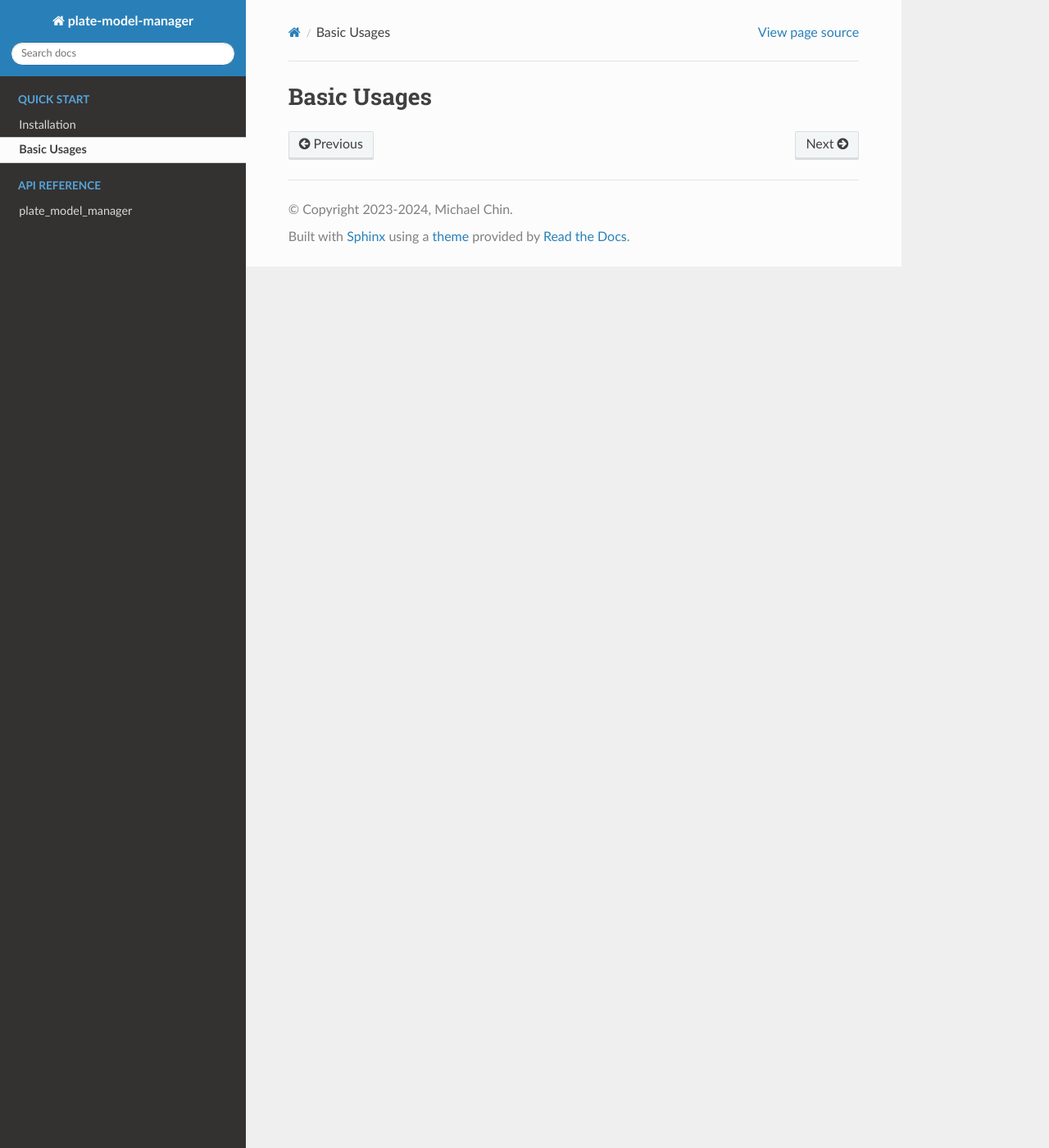
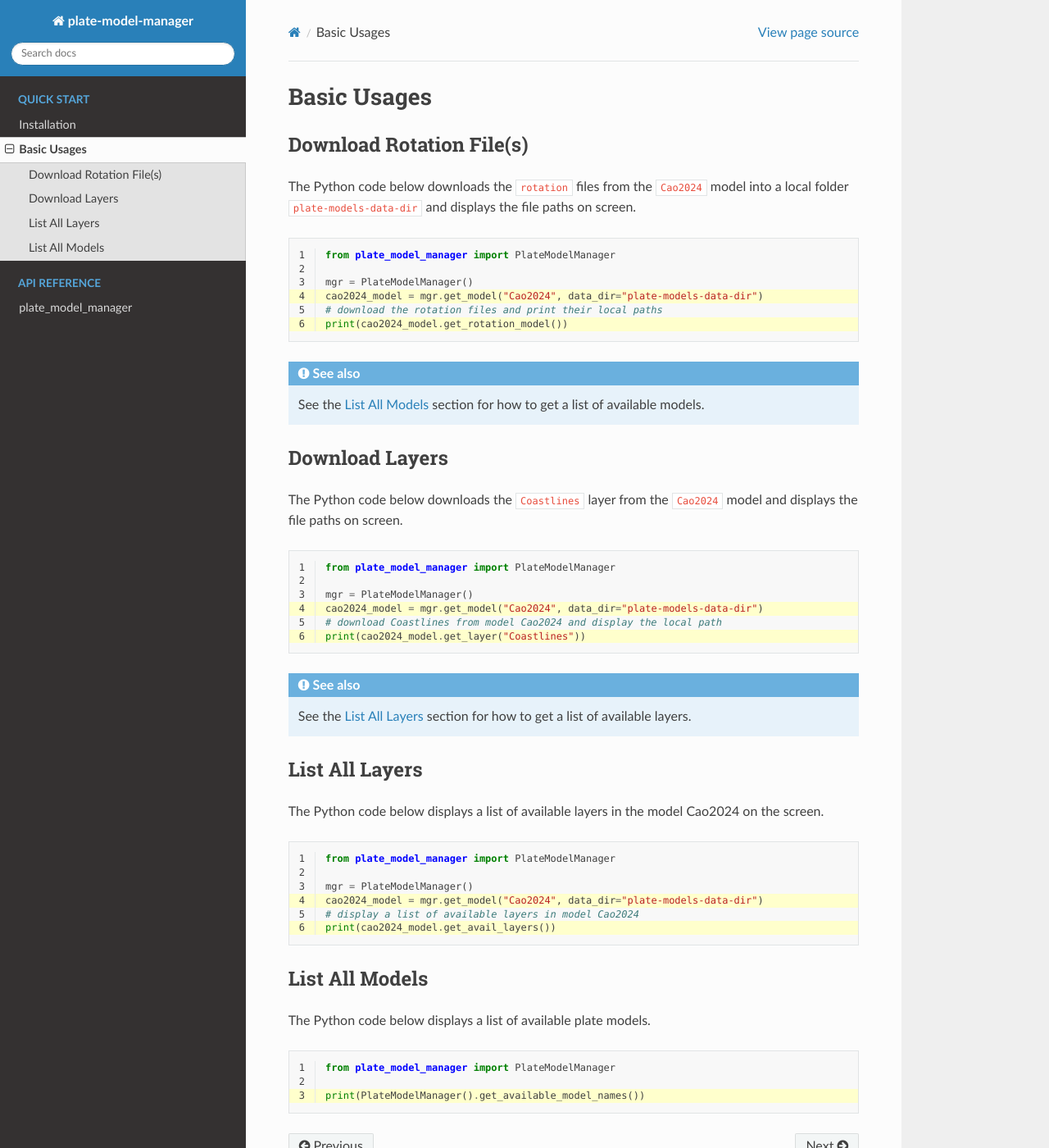
Before and after one commit to michaelchin/plate-model-manager, a Sphinx documentation site: the page built from doc/source/basic_usages.rst, in a window 1280 px wide and 1400 px high. Shown: the whole window at 82% size. Built offline with Sphinx 7.4.7 and the Read the Docs theme 3.1.0, drawn with Linux system fonts in a browser that asks for light colours.

Commit message:
update basic usages

```diff
--- a/doc/source/basic_usages.rst
+++ b/doc/source/basic_usages.rst
@@ -1,2 +1,75 @@
 Basic Usages
 ============
+
+Download Rotation File(s)
+-------------------------
+
+The Python code below downloads the ``rotation`` files from the ``Cao2024`` model into a local folder ``plate-models-data-dir``
+and displays the file paths on screen.
+
+.. code-block:: python
+    :linenos:
+    :emphasize-lines: 4,6
+
+    from plate_model_manager import PlateModelManager
+
+    mgr = PlateModelManager()
+    cao2024_model = mgr.get_model("Cao2024", data_dir="plate-models-data-dir")
+    # download the rotation files and print their local paths
+    print(cao2024_model.get_rotation_model())
+
+.. seealso::
+    See the :ref:`list-all-models` section for how to get a list of available models.
+
+Download Layers
+---------------
+
+The Python code below downloads the ``Coastlines`` layer from the ``Cao2024`` model
+and displays the file paths on screen.
+
+.. code-block:: python
+    :linenos:
+    :emphasize-lines: 4,6
+
+    from plate_model_manager import PlateModelManager
+
+    mgr = PlateModelManager()
+    cao2024_model = mgr.get_model("Cao2024", data_dir="plate-models-data-dir")
+    # download Coastlines from model Cao2024 and display the local path
+    print(cao2024_model.get_layer("Coastlines"))
+
+.. seealso::
+    See the :ref:`list-all-layers` section for how to get a list of available layers.
+
+.. _list-all-layers:
+
+List All Layers
+---------------
+
+The Python code below displays a list of available layers in the model Cao2024 on the screen.
+
+.. code-block:: python
+    :linenos:
+    :emphasize-lines: 4,6
+
+    from plate_model_manager import PlateModelManager
+
+    mgr = PlateModelManager()
+    cao2024_model = mgr.get_model("Cao2024", data_dir="plate-models-data-dir")
+    # display a list of available layers in model Cao2024
+    print(cao2024_model.get_avail_layers())
+
+.. _list-all-models:
+
+List All Models
+---------------
+
+The Python code below displays a list of available plate models.
+
+.. code-block:: python
+    :linenos:
+    :emphasize-lines: 3
+
+    from plate_model_manager import PlateModelManager
+
+    print(PlateModelManager().get_available_model_names())
```
Also changed, not shown: README.md (+9 -3 lines), doc/source/plate_model_manager.rst (+9 -9 lines).
